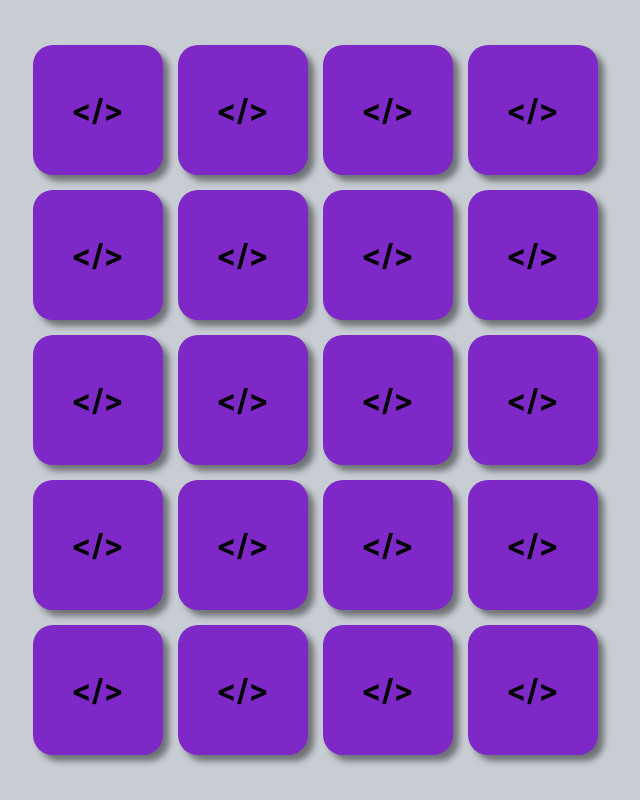
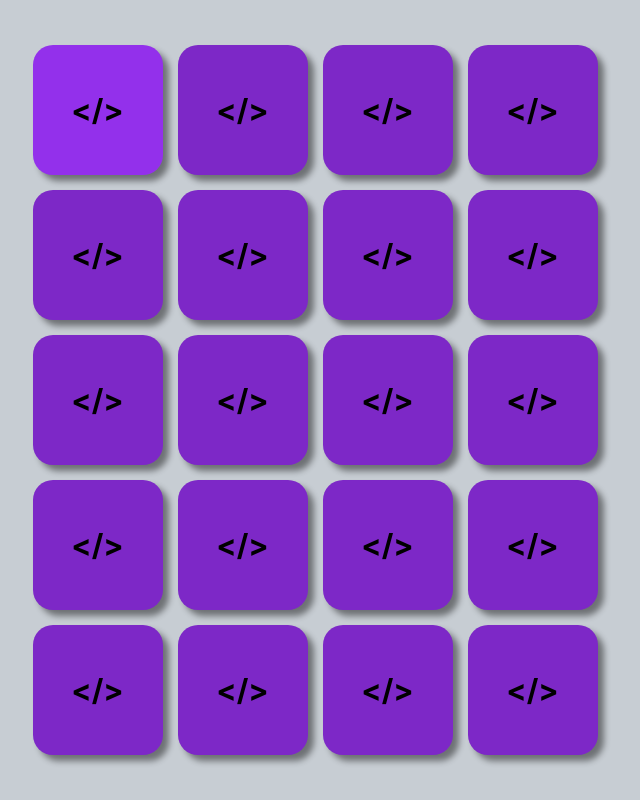
Before and after one commit to Victor-Rosa/Jogo-da-mem-ria, a plain HTML site: page index.html in a window 1280 px wide. In both pictures the pointer is over the element 422 px from the left and 110 px from the top of the page. Shown: the whole page, without its empty margins (325-965 px from the left). Drawn offline with Linux system fonts and the light colour scheme.

Commit message:
initial commit

```diff
--- a/style.css
+++ b/style.css
@@ -42,6 +42,7 @@ body{
 
 }
 
+
 .card_back, .card_front{
     width: 100%;
     height: 100%;
@@ -68,6 +69,10 @@ body{
     background-color:var(--color-back) ;
     font-size: 30px;
     font-weight: bold;
+}
+
+.card_back:hover{
+    background:#9330eb;
 }
 
 .flip{
```
